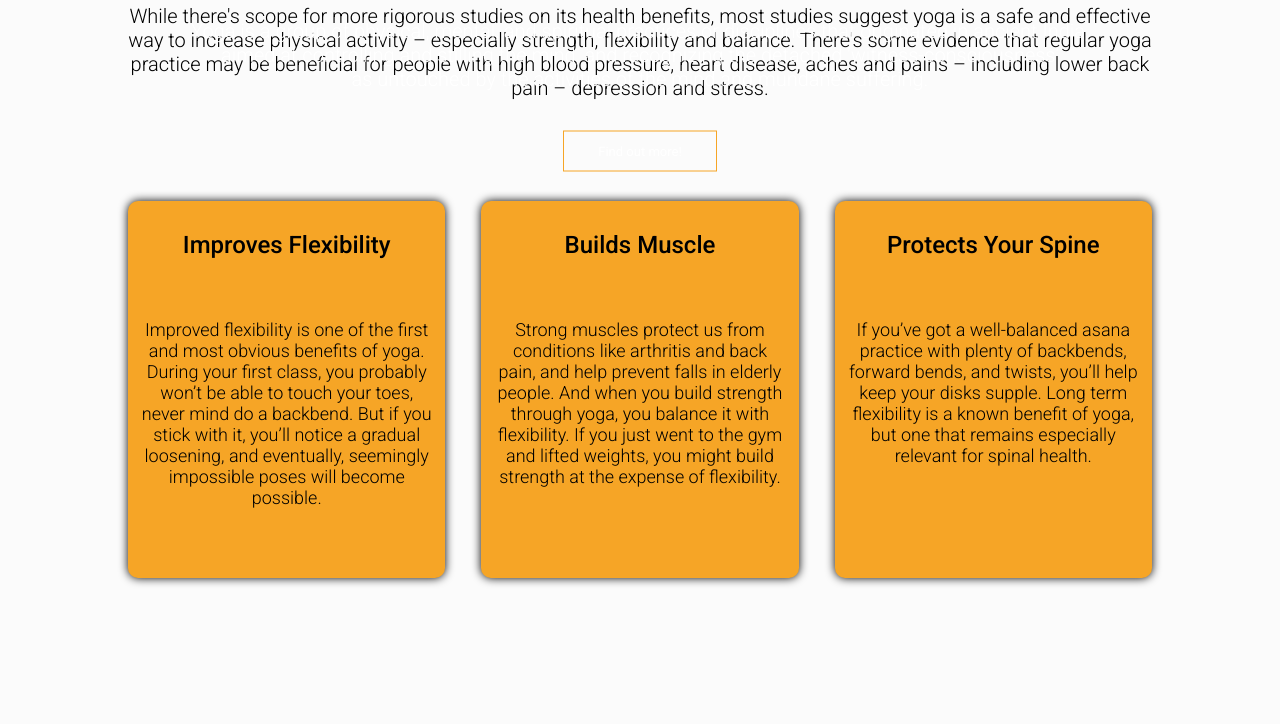
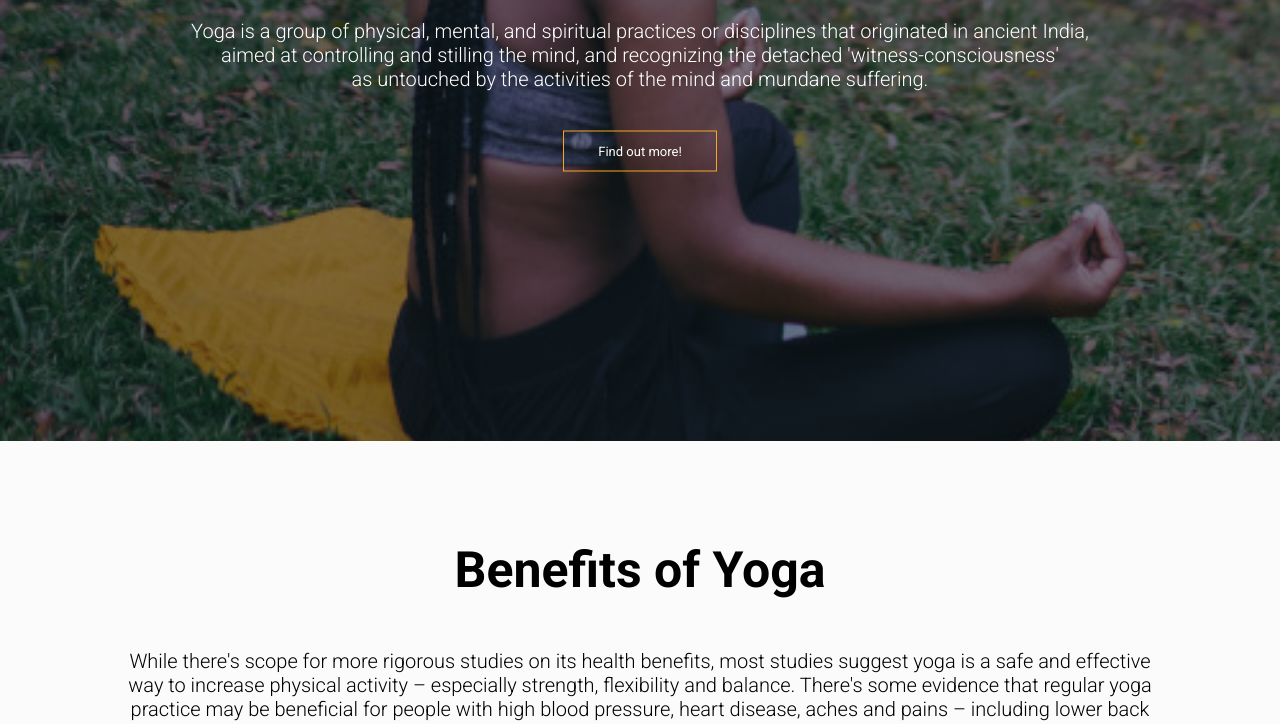
Before and after one commit to Code-Institute-Submissions/Milestone-Project-1-Resubmit, a plain HTML site: page yoga.html in a window 1280 px wide. Shown: the part 359-1083 px from the top of the page. Drawn offline with Linux system fonts and the light colour scheme.

Commit message:
Update style.css
Yoga header styled

```diff
--- a/style.css
+++ b/style.css
@@ -232,6 +232,15 @@ footer p {
 .info p {
     padding-top: 25px;
 }
+/*YOGA SECTION*/
+.header-yoga {
+    min-height: 100vh;
+    width: 100%;
+    background-image: linear-gradient(rgba(4, 9, 30, 0.5), rgba(4, 9, 30, 0.5)), url(media/images/Yoga.jpg);
+    background-position: center;
+    background-size: cover;
+    position: relative;
+}
 /*Large mobile devices*/
 @media (max-width: 900px) {
     .text-box h1 {
```
